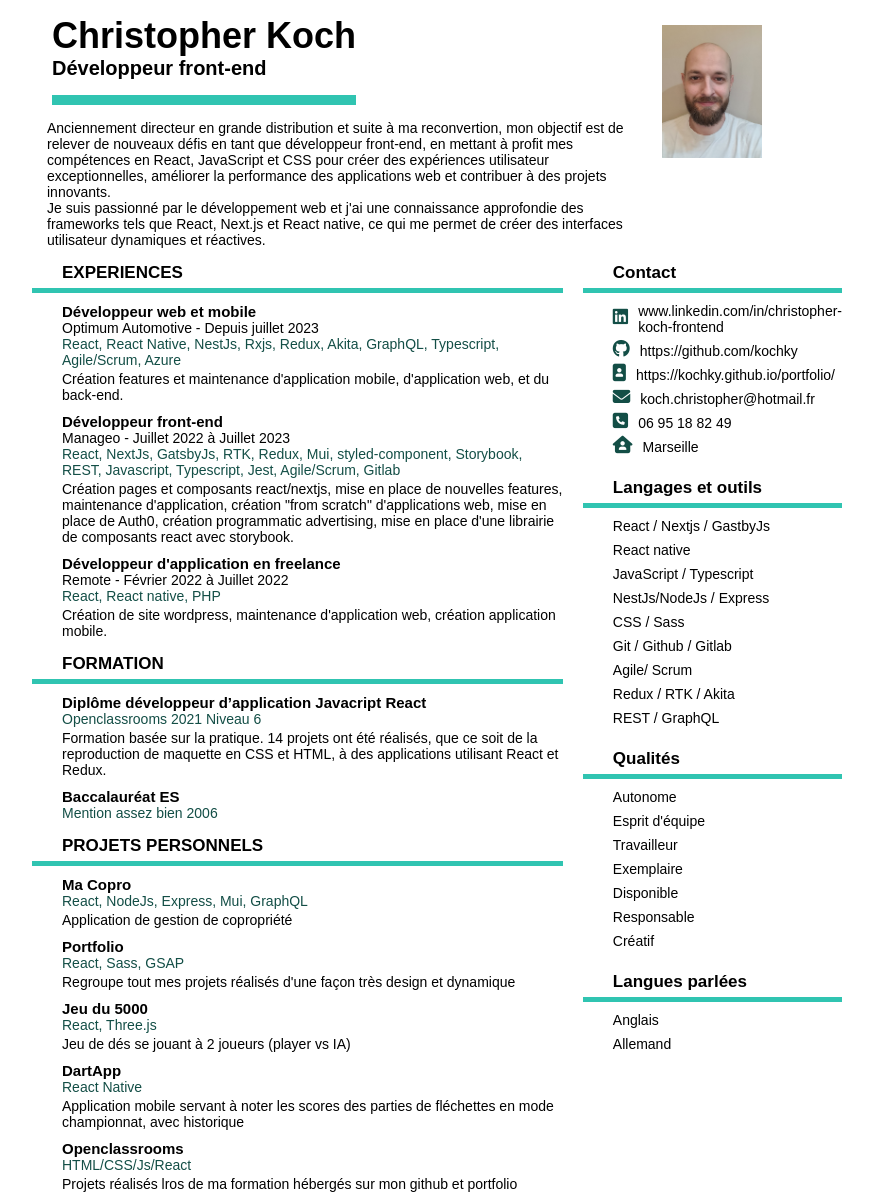
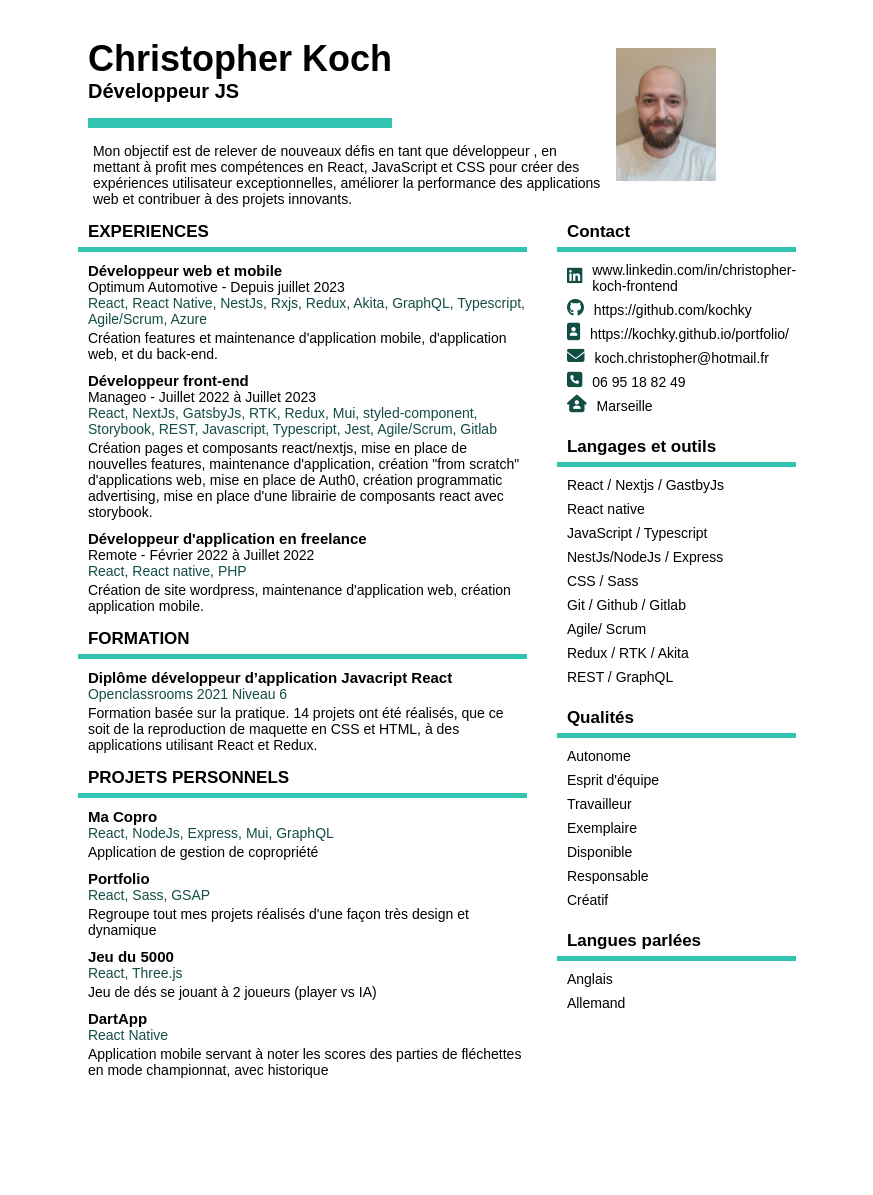
Before and after one commit to kochky/CV, a plain HTML site: page index.html in a window 1280 px wide. Shown: the whole page, without its empty margins (203-1076 px from the left). After the commit the page ends 1104 px from the top, so only its background shows below. Drawn offline with nearby package versions, Linux system fonts and the light colour scheme.

Commit message:
fix lib pdf

```diff
--- a/index.html
+++ b/index.html
@@ -15,21 +15,17 @@
         <header>
             <div>
                 <h1>Christopher Koch</h1>
-                <h2>Développeur front-end </h2>
+                <h2>Développeur JS</h2>
             </div>
             <img src="photo identité.jpg" alt="photo de profil" width="100" />
         </header>
 
 
         <section id="hero">
-            Anciennement directeur en grande distribution et suite à ma reconvertion, mon objectif est de relever de
-            nouveaux défis en tant que développeur front-end, en mettant à profit mes compétences en React, JavaScript
+            Mon objectif est de relever de
+            nouveaux défis en tant que développeur , en mettant à profit mes compétences en React, JavaScript
             et CSS pour créer des expériences utilisateur exceptionnelles, améliorer la performance des applications web
-            et contribuer à des projets innovants.<br> Je suis passionné par le développement web et j'ai une
-            connaissance
-            approfondie des frameworks tels que React, Next.js et React native, ce qui me permet de créer des interfaces
-            utilisateur
-            dynamiques et réactives. </section>
+            et contribuer à des projets innovants.</section>
 
         <main>
             <section class="first">
@@ -88,10 +84,7 @@
                             de maquette en CSS et HTML, à des applications utilisant React et Redux.
                         </p>
                     </div>
-                    <div>
-                        <h4>Baccalauréat ES</h4>
-                        <p class="green">Mention assez bien 2006</p>
-                    </div>
+
                 </article>
                 <article class="projets">
                     <h3>PROJETS PERSONNELS </h3>
@@ -111,19 +104,11 @@
                         <p>Jeu de dés se jouant à 2 joueurs (player vs IA) </p>
                     </div>
                     <div>
-
                         <h4>DartApp</h4>
                         <p class="green">React Native</p>
 
                         <p>Application mobile servant à noter les scores des parties de fléchettes en mode championnat,
                             avec historique </p>
-                    </div>
-                    <div>
-
-                        <h4>Openclassrooms</h4>
-                        <p class="green">HTML/CSS/Js/React</p>
-
-                        <p>Projets réalisés lros de ma formation hébergés sur mon github et portfolio</p>
                     </div>
                 </article>
 
@@ -209,32 +194,16 @@
     <button id="btnConvert">Download as PDF</button>
 
 </body>
-<!-- Ajouter pdfmake -->
-<script src="https://cdnjs.cloudflare.com/ajax/libs/pdfmake/0.1.68/pdfmake.min.js"></script>
-<script src="https://cdnjs.cloudflare.com/ajax/libs/pdfmake/0.1.68/vfs_fonts.js"></script>
-
-<!-- Ajouter dom-to-image -->
-<script src="https://cdnjs.cloudflare.com/ajax/libs/dom-to-image/2.6.0/dom-to-image.min.js"></script>
+<script src="https://cdnjs.cloudflare.com/ajax/libs/html2pdf.js/0.10.1/html2pdf.bundle.min.js"
+    integrity="sha512-GsLlZN/3F2ErC5ifS5QtgpiJtWd43JWSuIgh7mbzZ8zBps+dvLusV+eNQATqgA/HdeKFVgA5v3S/cIrLF7QnIg=="
+    crossorigin="anonymous" referrerpolicy="no-referrer"></script>
 <script>
     document.getElementById('btnConvert').addEventListener('click', function () {
         var element = document.getElementById('toPdf');
-        domtoimage.toPng(element)
-            .then(function (dataUrl) {
-                    var pdf = pdfMake.createPdf({
-                        content: [
-                        {
-                            image: dataUrl,
-                            width: 580, // Ajustez la largeur selon vos besoins
-                        }
-                    ],
-                    pageMargins: [10, 10, 10, 10],
-                });
-
-                pdf.download('document.pdf');
-            })
-            .catch(function (error) {
-                console.error('Erreur lors de la conversion en image:', error);
-            });
+        var opt = {
+            filename: 'cv_koch_christopher.pdf',
+        };
+        html2pdf().set(opt).from(element).save();
     });
 </script>
 
--- a/style.css
+++ b/style.css
@@ -1,14 +1,15 @@
-#toPdf{
+#toPdf {
     font-family: arial;
-    max-width:840px;
-    margin:0 auto;
-    font-size:14px;
-    max-height:1120px;
-    min-height:1120px;
-    min-width:840px;
+    width: 210mm;
+    height: 287mm;
+    margin: 0 auto;
+    font-size: 14px;
     box-sizing: border-box;
-    padding:15px;
+    padding: 10mm;
+    overflow: hidden;
+    box-sizing: border-box;
 }
+
 
 * {
     margin:0;
@@ -51,7 +52,7 @@ h4{
 header {
     display:flex;
     justify-content: space-between;
-    padding:0 20px;
+    padding:0 10px;
     position: relative;
 }
 
@@ -76,7 +77,7 @@ img {
 main {
     box-sizing: border-box;
     display:flex;
-    column-gap: 20px;
+    column-gap: 30px;
 }
 
 .first-section {
@@ -102,7 +103,7 @@ article > div {
 
 
 article >div,  article ul, article h3 {
-    padding-left:30px;
+    padding-left:10px;
 }
 
 #contact ul li p {
```
